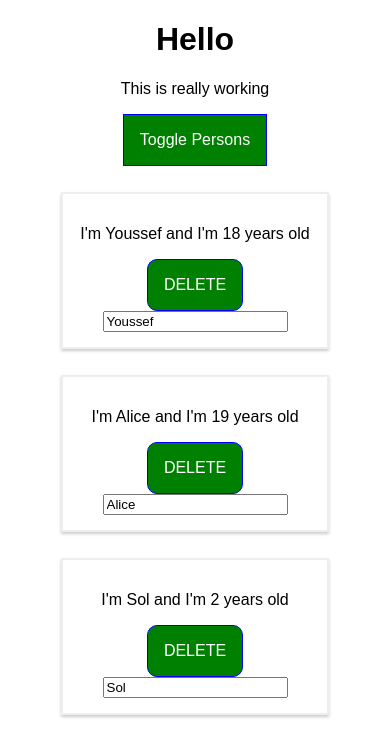
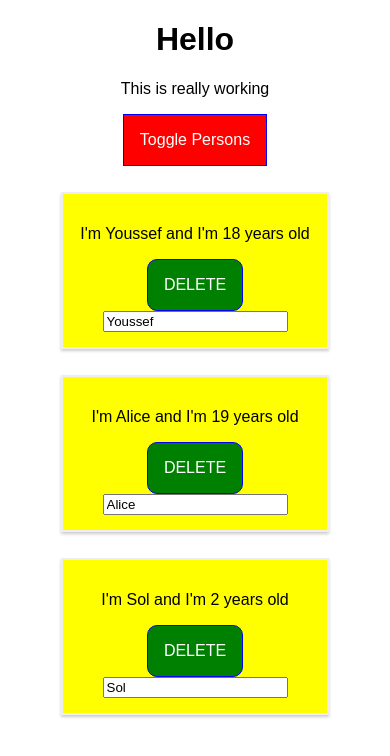
Before and after one commit to youssef-md/The-Burger-Builder, a React app: page / in a window 390 px wide. Both pictures are taken after a click on the button "Toggle Persons". Shown: the top 756 px of the page. Built offline with nearby package versions, Linux system fonts and the light colour scheme.

Commit message:
media queries in CSS Modules

```diff
--- a/src/App.js
+++ b/src/App.js
@@ -61,7 +61,7 @@ class App extends Component {
             })}
         </div>
       )
-      btnClass = styles.red
+      btnClass = styles.Red
     }
 
     const classes = []
--- a/src/Person/Person.css
+++ b/src/Person/Person.css
@@ -14,3 +14,9 @@
   border-radius: 10px;
   color: white;
 }
+
+@media (max-width: 500px) {
+  .Person {
+    background-color: yellow;
+  }
+}
```
